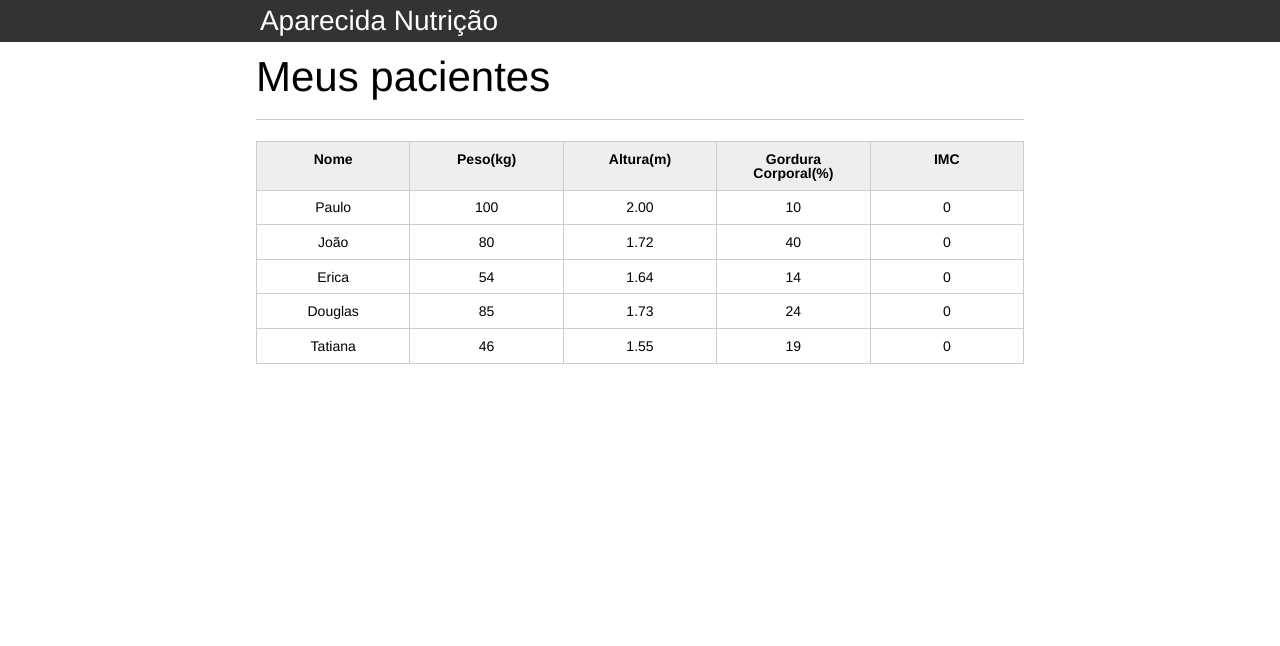
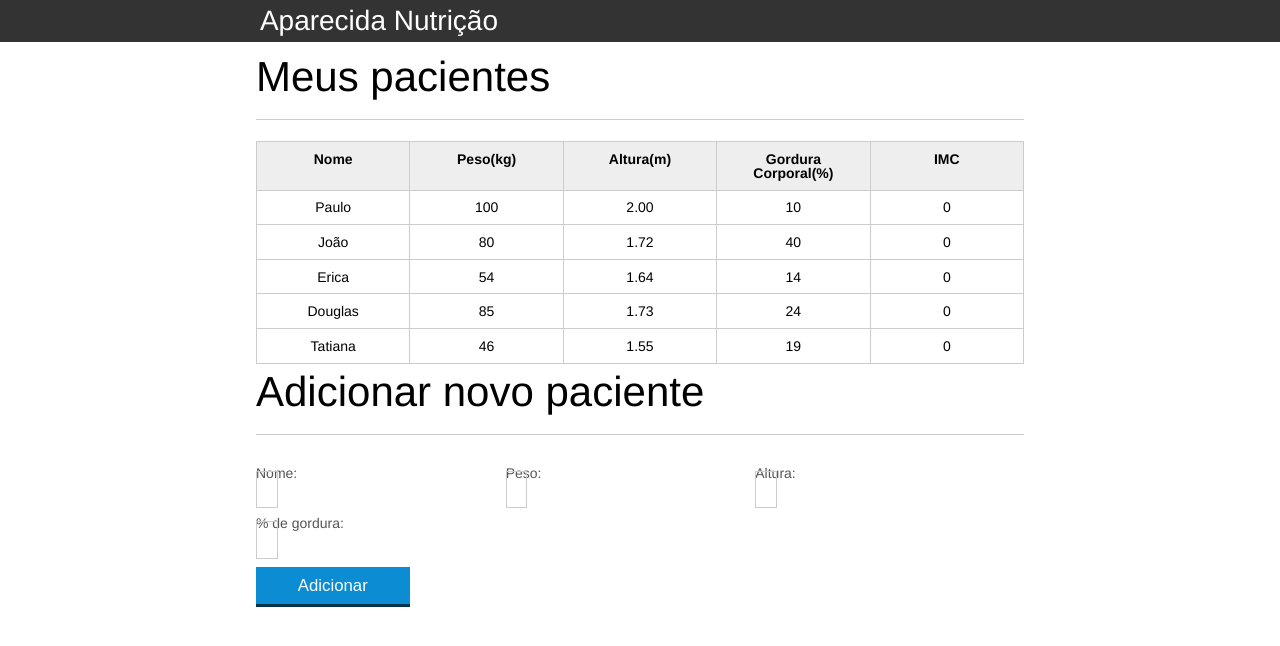
Before and after one commit to samuka2611/nutricao, a plain HTML site: page index.html in a window 1280 px wide. Drawn offline with Linux system fonts and the light colour scheme.

Commit message:
Update index.html

```diff
--- a/index.html
+++ b/index.html
@@ -7,17 +7,13 @@
 		<link rel="stylesheet" type="text/css" href="css/reset.css">
 		<link rel="stylesheet" type="text/css" href="css/index.css">
 
-		<script>
-			alert("Oi, Lucas");
-			console.log("oi, João");
-			</script>
 
 	</head>
 	<body>
 
 		<header>
 			<div class="container">
-				<h1>Aparecida Nutrição</h1>
+				<h1 class="titulo">Aparecida Nutrição</h1>
 			</div>
 		</header>
 		<main>
@@ -34,7 +30,7 @@
 						</tr>
 					</thead>
 					<tbody id="tabela-pacientes">
-						<tr class="paciente" >
+						<tr class="paciente" id="primeiro-paciente">
 							<td class="info-nome">Paulo</td>
 							<td class="info-peso">100</td>
 							<td class="info-altura">2.00</td>
@@ -76,7 +72,40 @@
 				</table>
 
 			</section>
+			<section class= "container">
+
+			<h2 id= "titulo-form">Adicionar novo paciente </h2>
+			<form id="form-adicionado">
+			  <div class="grupo">
+			    <label for="nome"> Nome: </label>
+			    <imput id="nome" type="text" name="nome" placeholder="Digite o seu nome" class="campo">
+			  </div>
+
+			  <div class="grupo">
+			    <label for="peso"> Peso: </label>
+			    <imput type="text" name= "peso" id="peso" placeholder="Digite o peso do paciente"class="campo">
+
+			 </div>
+
+			  <div class="grupo">
+			    <label for="altura"> Altura: </label>
+			    <imput type="text" name= "altura" id="altura" placeholder="Digite a altura do paciente"class="campo">
+			 </div>
+
+			  <div class="grupo">
+			    <label for="gordura"> % de gordura: </label>
+			    <imput type="text" name= "gordura" id="gordura" placeholder="Digite o percentual de gordura do paciente"class="campo">
+			      </div>
+
+			      <button id="adicionar-paciente"
+			      class="botao bto-principal">
+			   Adicionar
+			 </button>
+			</form>
+			</section>
 		</main>
 
+		<script src="js/calcula-imc.js"></script>
+<script src= "js/form.js"></script>
 	</body>
 </html>
```
